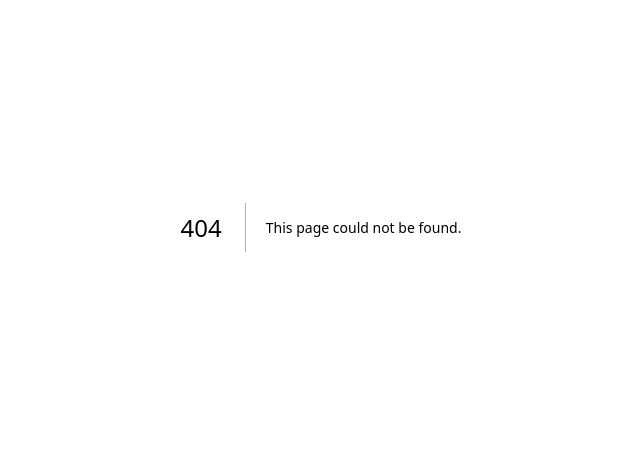
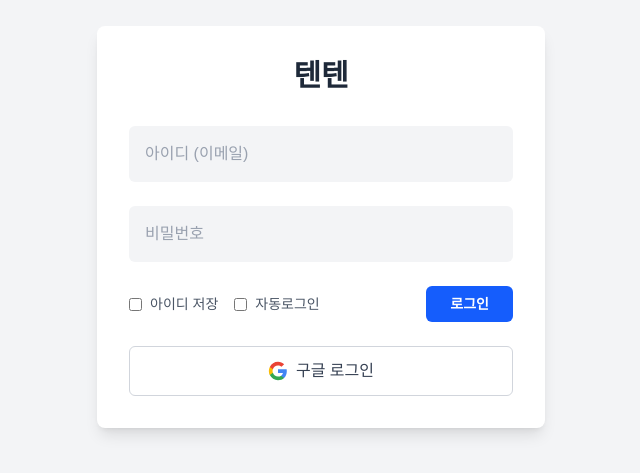
Before and after one commit to prgrms-be-devcourse/NBE9-11-2-Team10-FE, a Next.js app: page /login in a window 1280 px wide. Before the commit this address had no page. Shown: the part 173-646 px from the top of the page, without its empty margins (319-959 px from the left). Built offline with nearby package versions, Linux system fonts and the light colour scheme; no server answers.

Commit message:
feat(login): add Login Form

```diff
--- /dev/null
+++ b/src/app/login/page.tsx
@@ -0,0 +1,10 @@
+// app/login/page.tsx
+import LoginForm from '@/components/auth/LoginForm';
+
+export default function LoginPage() {
+  return (
+    <div className="flex items-center justify-center min-h-screen bg-gray-100">
+      <LoginForm />
+    </div>
+  );
+}
--- /dev/null
+++ b/src/components/auth/LoginForm.tsx
@@ -0,0 +1,148 @@
+// components/auth/LoginForm.tsx
+'use client';
+
+import { useForm } from 'react-hook-form';
+import { zodResolver } from '@hookform/resolvers/zod';
+import { useRouter } from 'next/navigation';
+import { useState } from 'react';
+import { loginSchema, LoginFormValues } from '@/schemas/auth.schema'; // 이전 답변에서 정의된 스키마
+import { useAuth } from '@/hooks/useAuth'; // 이전 답변에서 정의된 훅
+
+export default function LoginForm() {
+  const router = useRouter();
+  const { login } = useAuth();
+  const [isLoading, setIsLoading] = useState(false);
+  const [error, setError] = useState<string | null>(null);
+
+  const {
+    register,
+    handleSubmit,
+    formState: { errors },
+  } = useForm<LoginFormValues>({
+    resolver: zodResolver(loginSchema),
+    mode: 'onChange',
+    defaultValues: {
+      identifier: '',
+      password: ''
+    },
+  });
+
+  const onSubmit = async (data: LoginFormValues) => {
+    setIsLoading(true);
+    setError(null);
+
+    // useAuth 훅 호출 (Cookie-Only 아키텍처에 맞춰 동작)
+    const result = await login(data.identifier, data.password);
+
+    setIsLoading(false);
+
+    if (result.success) {
+      // 로그인 성공 시 리다이렉트 (훅 내부에서 처리될 수도 있음)
+      router.push('/dashboard');
+    } else {
+      setError(result.error || "Login Failed.");
+    }
+  };
+
+  const handleGoogleLogin = () => {
+    // 추후 구글 OAuth 개발 시 구현
+    // 현재는 UI만 동작하도록 함
+    alert('구글 로그인 기능은 개발 중입니다.');
+  };
+
+  return (
+    <div className="w-full max-w-md mx-auto bg-white p-8 rounded-lg shadow-lg">
+      {/* 로고 영역 */}
+      <div className="text-center mb-8">
+        <h1 className="text-3xl font-bold text-gray-800">텐텐</h1>
+        {/* 필요시 로고 이미지로 교체 가능 */}
+      </div>
+
+      <form onSubmit={handleSubmit(onSubmit)} className="space-y-6">
+
+        {/* 아이디 입력 */}
+        <div>
+          <div className="relative">
+            <input
+              type="text"
+              placeholder="아이디 (이메일)"
+              {...register('identifier')}
+              className={`w-full px-4 py-4 bg-gray-100 border-transparent rounded-md focus:bg-white focus:border-blue-500 focus:ring-0 text-gray-700 placeholder-gray-400 transition-all ${errors.identifier ? 'border-red-500 focus:border-red-500' : ''}`}
+            />
+          </div>
+          {errors.identifier && <p className="mt-1 text-xs text-red-500">{errors.identifier.message}</p>}
+        </div>
+
+        {/* 비밀번호 입력 */}
+        <div>
+          <div className="relative">
+            <input
+              type="password"
+              placeholder="비밀번호"
+              {...register('password')}
+              className={`w-full px-4 py-4 bg-gray-100 border-transparent rounded-md focus:bg-white focus:border-blue-500 focus:ring-0 text-gray-700 placeholder-gray-400 transition-all ${errors.password ? 'border-red-500 focus:border-red-500' : ''}`}
+            />
+          </div>
+          {errors.password && <p className="mt-1 text-xs text-red-500">{errors.password.message}</p>}
+        </div>
+
+        {/* 에러 메시지 표시 */}
+        {error && (
+          <div className="p-3 bg-red-50 border border-red-200 rounded-md">
+            <p className="text-sm text-red-600 text-center">{error}</p>
+          </div>
+        )}
+
+        {/* 옵션 행: 아이디 저장 / 자동로그인 / 로그인 버튼 */}
+        <div className="flex items-center justify-between">
+          <div className="flex items-center space-x-4">
+            <label className="flex items-center text-sm text-gray-600 cursor-pointer">
+              <input type="checkbox" className="mr-2 rounded border-gray-300 text-blue-600 focus:ring-blue-500" />
+              아이디 저장
+            </label>
+            <label className="flex items-center text-sm text-gray-600 cursor-pointer">
+              <input type="checkbox" className="mr-2 rounded border-gray-300 text-blue-600 focus:ring-blue-500" />
+              자동로그인
+            </label>
+          </div>
+          <button
+            type="submit"
+            disabled={isLoading}
+            className="px-6 py-2 text-sm font-semibold text-white bg-blue-600 rounded-md hover:bg-blue-700 disabled:bg-blue-300 transition-colors"
+          >
+            {isLoading ? '로그인 중...' : '로그인'}
+          </button>
+        </div>
+
+        {/* 구글 로그인 버튼 */}
+        <button
+          type="button"
+          onClick={handleGoogleLogin}
+          className="w-full flex items-center justify-center gap-2 px-4 py-3 border border-gray-300 rounded-md bg-white text-gray-700 font-medium hover:bg-gray-50 transition-colors"
+        >
+          {/* 구글 아이콘 SVG */}
+          <svg className="w-5 h-5" viewBox="0 0 24 24">
+            <path
+              d="M22.56 12.25c0-.78-.07-1.53-.2-2.25H12v4.26h5.92c-.26 1.37-1.04 2.53-2.21 3.31v2.77h3.57c2.08-1.92 3.28-4.74 3.28-8.09z"
+              fill="#4285F4"
+            />
+            <path
+              d="M12 23c2.97 0 5.46-.98 7.28-2.66l-3.57-2.77c-.98.66-2.23 1.06-3.71 1.06-2.86 0-5.29-1.93-6.16-4.53H2.18v2.84C3.99 20.53 7.7 23 12 23z"
+              fill="#34A853"
+            />
+            <path
+              d="M5.84 14.09c-.22-.66-.35-1.36-.35-2.09s.13-1.43.35-2.09V7.07H2.18C1.43 8.55 1 10.22 1 12s.43 3.45 1.18 4.93l2.85-2.22.81-.62z"
+              fill="#FBBC05"
+            />
+            <path
+              d="M12 5.38c1.62 0 3.06.56 4.21 1.64l3.15-3.15C17.45 2.09 14.97 1 12 1 7.7 1 3.99 3.47 2.18 7.07l3.66 2.84c.87-2.6 3.3-4.53 6.16-4.53z"
+              fill="#EA4335"
+            />
+          </svg>
+          구글 로그인
+        </button>
+
+      </form>
+    </div>
+  );
+}
--- a/src/hooks/useAuth.ts
+++ b/src/hooks/useAuth.ts
@@ -10,12 +10,12 @@ export const useAuth = () => {
   const { setUser, setStatus, logout: clearLocal } = useAuthStore();
 
   // ✅ 로그인: 응답에 토큰 없음, 사용자 정보만 저장
-  const login = useCallback(async (identifier: string, password: string, role: 'BUYER' | 'SELLER') => {
+  const login = useCallback(async (identifier: string, password: string) => {
     try {
-      const rsData = await authApi.login({ identifier, password, targetRole: role });
+      const rsData = await authApi.login({ identifier, password});
 
       if (rsData.data?.flowState === 'AUTH_SUCCESS') {
-        setUser(rsData.data.user); // 쿠키는 브라우저가 자동 관리
+            setUser(rsData.data.user); // 쿠키는 브라우저가 자동 관리
         setStatus('ACTIVE');
         router.push('/dashboard');
         return { success: true };
--- a/src/lib/api/auth.ts
+++ b/src/lib/api/auth.ts
@@ -14,7 +14,6 @@ export interface RegisterRequest {
 export interface LoginRequest {
   identifier: string;
   password: string;
-  targetRole: 'BUYER' | 'SELLER' | 'ADMIN';
 }
 
 export const authApi = {
--- a/src/schemas/auth.schema.ts
+++ b/src/schemas/auth.schema.ts
@@ -51,8 +51,7 @@ export const loginSchema = z.object({
         .string()
         .min(1, '이메일 또는 아이디를 입력해주세요.')
         .max(100),
-    password: z.string().min(1, '비밀번호를 입력해주세요.'),
-    targetRole: z.enum(['BUYER', 'SELLER', 'ADMIN']).default('BUYER'),
+    password: z.string().min(1, '비밀번호를 입력해주세요.')
 });
 
 export type LoginFormValues = z.infer<typeof loginSchema>;
```
